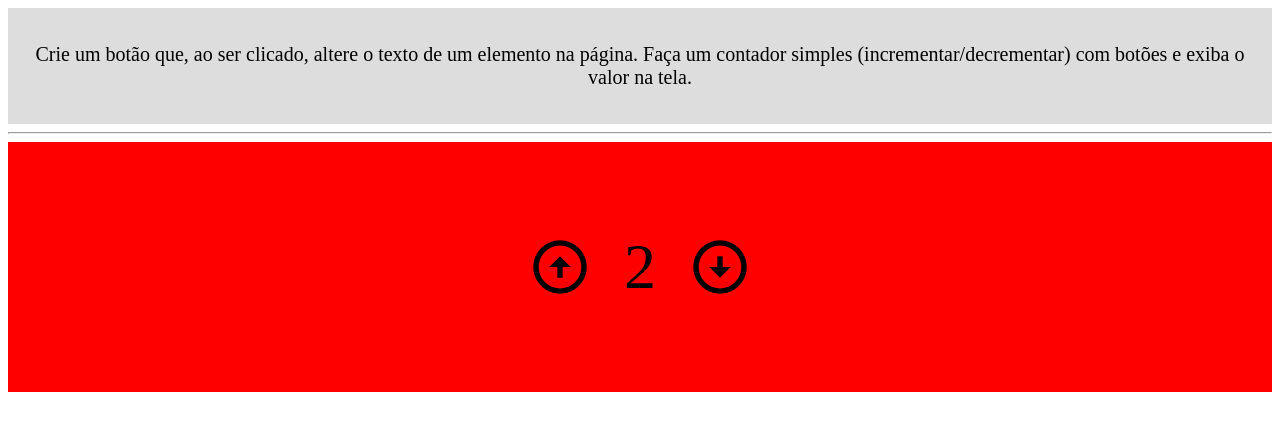
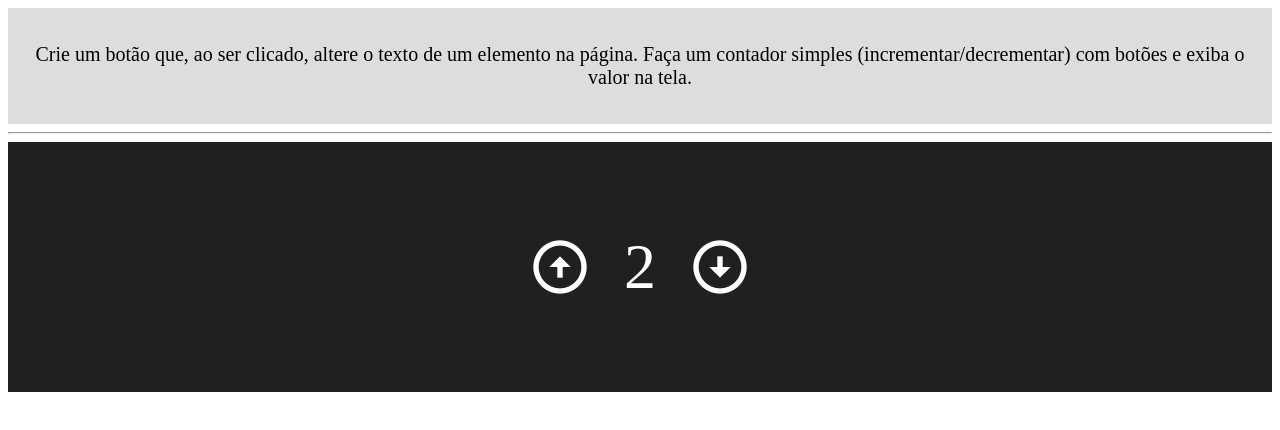
Before and after one commit to DanielBorbafs/js-study, a plain HTML site: page Treino/DOM-desafios/Contador/index.html in a window 1280 px wide. Both pictures are taken after a click on the icon 560 px from the left and 267 px from the top of the page. Drawn offline with nearby package versions, Linux system fonts and the light colour scheme.

Commit message:
contador: refatorado

```diff
--- a/Treino/DOM-desafios/Contador/index.html
+++ b/Treino/DOM-desafios/Contador/index.html
@@ -20,17 +20,21 @@
     .contador {
       display: flex;
       align-items: center;
+      color: #ffff;
       gap: 2rem;
       & i {
         font-size: 64px;
+        color: #ffff;
+        cursor: pointer;
       }
       & p {
         font-size: 64px;
+        color: #ffff;
       }
     }
 
     main {
-      background: red;
+      background: rgb(32, 32, 32);
       display: flex;
       justify-content: center;
       padding: 1.5rem;
@@ -55,8 +59,7 @@
     <script>
       function incrementa() {
         let numeroAtual = document.getElementById('number');
-        let numberAtual = numeroAtual.textContent;
-        numberAtual = Number(numberAtual);
+        let numberAtual = Number(numeroAtual.textContent);
 
         let incremento = numberAtual + 1;
         numeroAtual.textContent = incremento;
@@ -64,10 +67,7 @@
 
       function decrementa() {
         let numeroAtual = document.getElementById('number');
-        let numberAtual = numeroAtual.textContent;
-        numberAtual = Number(numberAtual);
-        console.log(numberAtual);
-
+        let numberAtual = Number(numeroAtual.textContent);
         if (numberAtual <= 0) {
           alert('não podemos decrementar números abaixo de zero');
         } else {
@@ -76,11 +76,12 @@
         }
       }
 
-      let ativaNumero = document.getElementById('incrementa');
-      ativaNumero.addEventListener('click', incrementa);
-
-      let decrementaNumero = document.getElementById('decrementa');
-      decrementaNumero.addEventListener('click', decrementa);
+      document
+        .getElementById('incrementa')
+        .addEventListener('click', incrementa);
+      document
+        .getElementById('decrementa')
+        .addEventListener('click', decrementa);
     </script>
   </body>
 </html>
```
